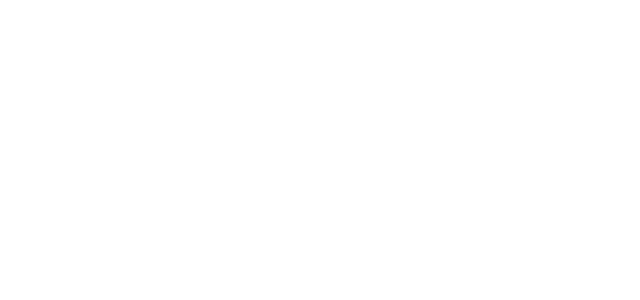
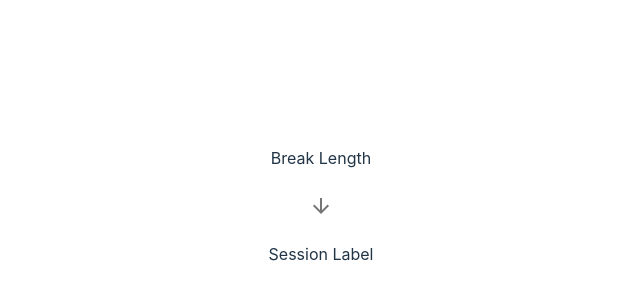
Before and after one commit to shochmut/pomodoro-app, a React (Vite) app: page / in a window 1280 px wide. Shown: the part 194-494 px from the top of the page, without its empty margins (319-959 px from the left). Built offline with nearby package versions, Linux system fonts and the light colour scheme.

Commit message:
Initialize buttons

```diff
--- a/package.json
+++ b/package.json
@@ -12,6 +12,7 @@
   "dependencies": {
     "@emotion/react": "^11.11.1",
     "@emotion/styled": "^11.11.0",
+    "@mui/icons-material": "^5.14.1",
     "@mui/material": "^5.14.2",
     "react": "^18.2.0",
     "react-dom": "^18.2.0"
--- a/src/App.jsx
+++ b/src/App.jsx
@@ -1,12 +1,23 @@
 import { useState } from 'react';
 import './App.css';
 import Stack from '@mui/material/Stack';
+import ArrowDownwardIcon from '@mui/icons-material/ArrowDownward';
+import IconButton from '@mui/material/IconButton';
+
 
 function App() {
 
   return (
     <>
-      <Stack> </Stack>
+      <Stack>
+        <p className="break-label">Break Length</p>
+        <IconButton className="break-decrement">
+          <ArrowDownwardIcon></ArrowDownwardIcon>
+        </IconButton>
+      </Stack>
+      <Stack>
+        <p className="session-label">Session Label</p>
+      </Stack>
     </>
   )
 }
```
Also changed, not shown: 1 other file (tests, documents, lock files or other folders).
